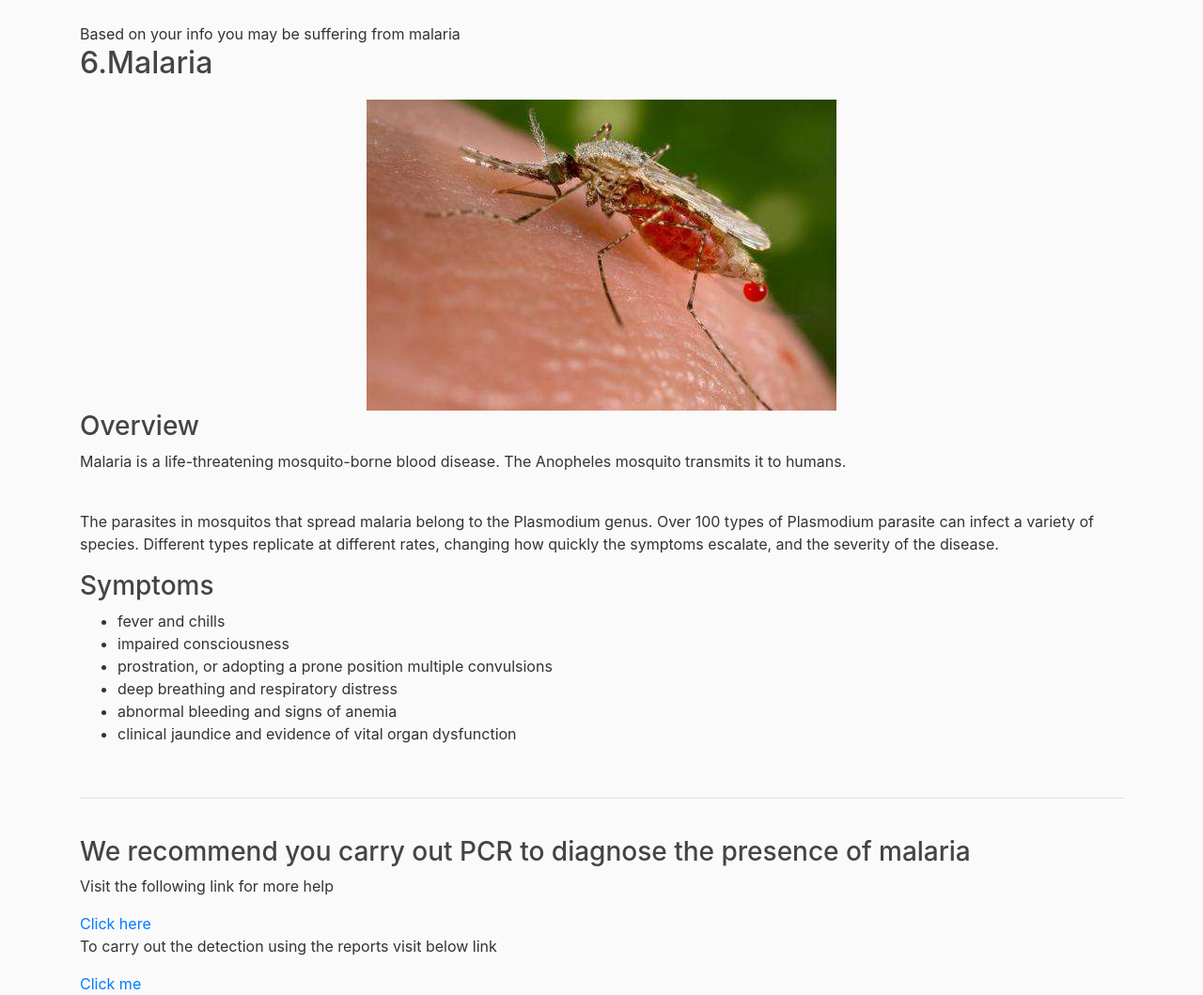
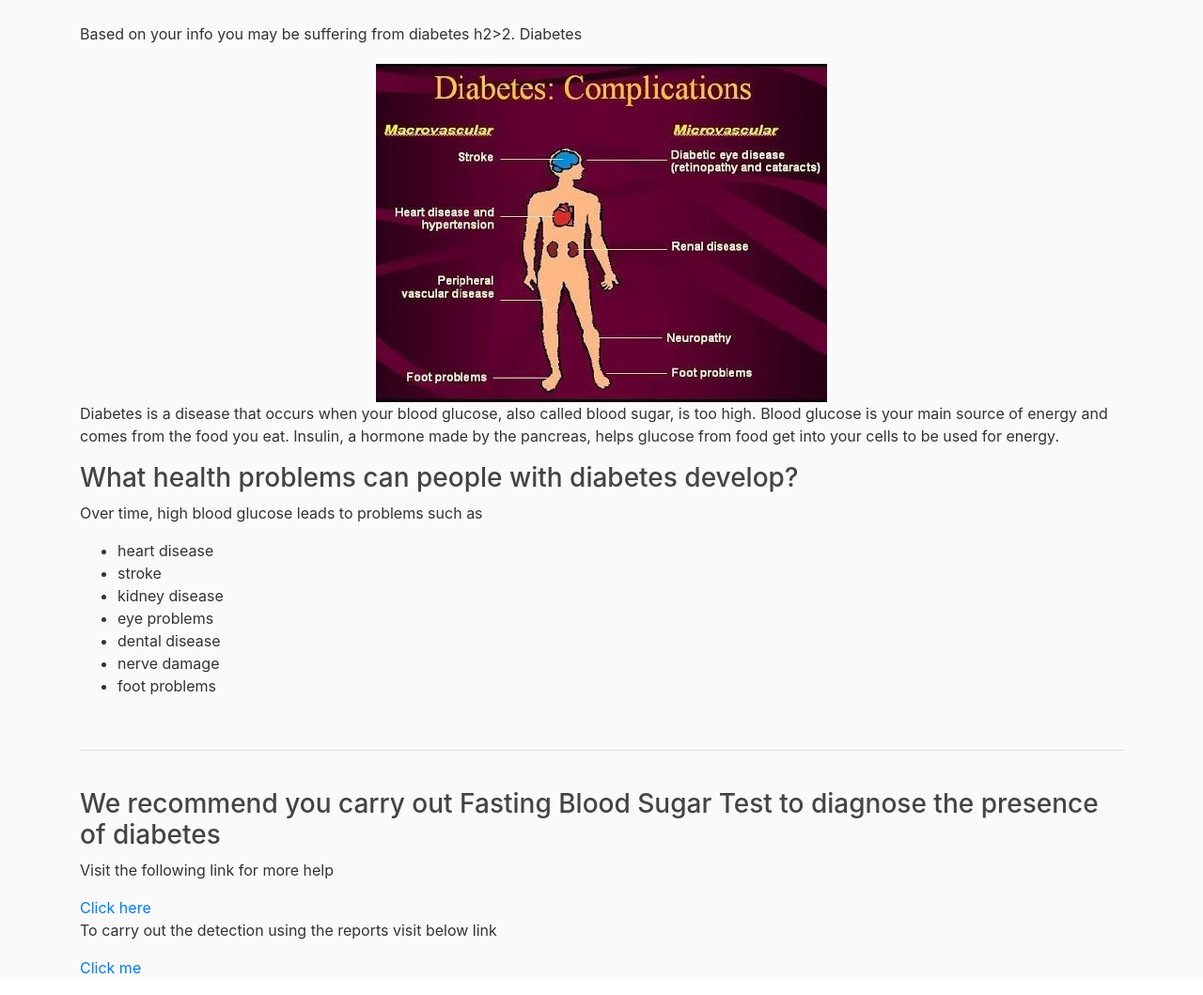
Before and after one commit to Divyang0601/NewHealth, a Flask app: template template/malaria_results.html in a window 1280 px wide. Shown: the part 56-1115 px from the top of the page at 94% size. After the commit the page ends 1092 px from the top, so only its background shows below. Run offline with Flask 2, Linux system fonts and the light colour scheme; the template is opened without the code that fills it, so the values that code supplies are empty; some libraries are stand-ins or nearby versions.

Commit message:
Update malaria_results.html

```diff
--- a/template/malaria_results.html
+++ b/template/malaria_results.html
@@ -42,35 +42,35 @@
             </div>
         </nav>
         <div class="container">
-            Based on your info you may be suffering from malaria
-            <h2>6.Malaria</h2>
+            Based on your info you may be suffering from diabetes
+           h2>2. Diabetes</h2>
         <div style="text-align: center; margin-top: 20px">
-                <img style="max-width: 600px" src="{{ url_for('static', filename='malaria.jpg') }}" />
+            <img style="max-width: 600px" src="{{ url_for('static', filename='diabetes.jpg') }}" />
         </div>
-            <h3>Overview</h3>
-            <p>
-                Malaria is a life-threatening mosquito-borne blood disease. The Anopheles mosquito transmits it to humans.</p><br>
-            <p>The parasites in mosquitos that spread malaria belong to the Plasmodium genus. Over 100 types of Plasmodium parasite can infect a variety of species. Different types replicate at different rates, changing how quickly the symptoms escalate,
-                and the severity of the disease.</p>
-            <h3>Symptoms</h3>
+        <p>Diabetes is a disease that occurs when your blood glucose, also called blood sugar, is too high. Blood glucose is your main source of energy and comes from the food you eat. Insulin, a hormone made by the pancreas, helps glucose from food get
+            into your cells to be used for energy.</p>
+        <h3>What health problems can people with diabetes develop? </h3>
+        <p>Over time, high blood glucose leads to problems such as</p>
+
         <ul>
-                <li>fever and chills</li>
-                <li>impaired consciousness</li>
-                <li>prostration, or adopting a prone position multiple convulsions</li>
-                <li>deep breathing and respiratory distress</li>
-                <li>abnormal bleeding and signs of anemia</li>
-                <li>clinical jaundice and evidence of vital organ dysfunction</li>
+            <li>heart disease</li>
+            <li>stroke</li>
+            <li>kidney disease</li>
+            <li>eye problems</li>
+            <li>dental disease</li>
+            <li>nerve damage</li>
+            <li>foot problems</li>
         </ul>
         <br>
         <hr>
         <br>
 
-            <h3>We recommend you carry out PCR to diagnose the presence of malaria</h3>
+            <h3>We recommend you carry out Fasting Blood Sugar Test to diagnose the presence of diabetes</h3>
             <p>Visit the following link for more help</p>
-            <a href="https://www.cdc.gov/malaria/diagnosis_treatment/diagnostic_tools.html">Click here</a>
+            <a href="https://www.webmd.com/diabetes/guide/diagnosis-diabetes">Click here</a>
 
             <p>To carry out the detection using the reports visit below link</p>
-            <a href="/Malaria">Click me</a>
+            <a href="/diabetes">Click me</a>
 
 
             </form>
```
Lines whose indentation alone changed are shown as unchanged.
